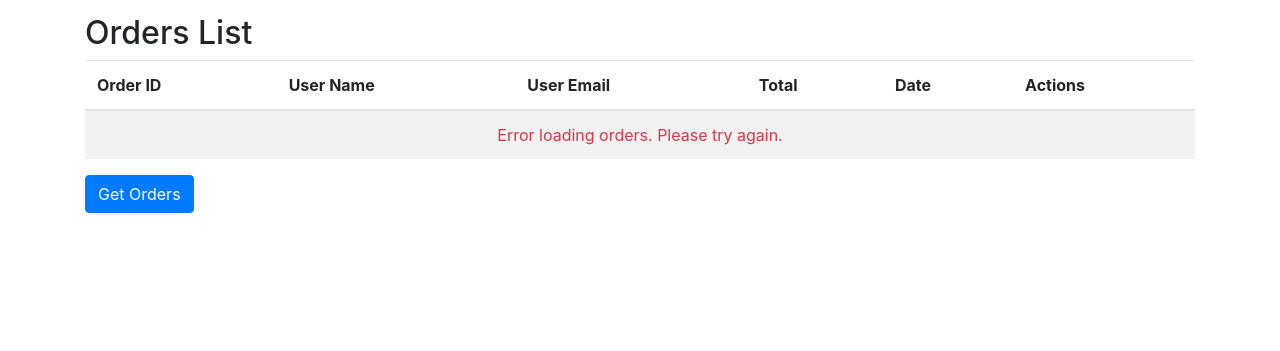
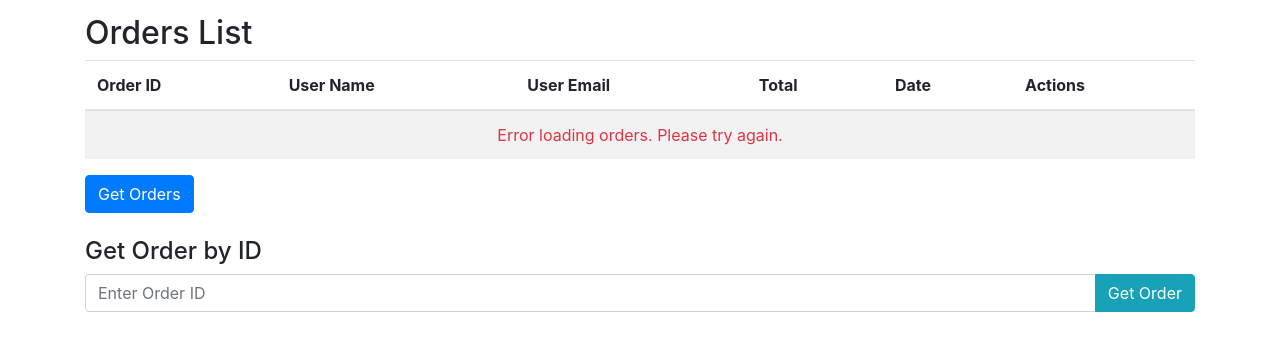
Before and after one commit to vbg03/Parcial-1-Compu, a Flask app: page /orders in a window 1280 px wide. Shown: the part 56-407 px from the top of the page. Run offline with Flask 3, Linux system fonts and the light colour scheme; some libraries are stand-ins or nearby versions.

Commit message:
Update orders.html

```diff
--- a/frontend/web/templates/orders.html
+++ b/frontend/web/templates/orders.html
@@ -1,5 +1,6 @@
 <!DOCTYPE html>
 <html lang="en">
+
 <head>
     <meta charset="UTF-8">
     <meta name="viewport" content="width=device-width, initial-scale=1.0">
@@ -11,6 +12,7 @@
         }
     </style>
 </head>
+
 <body>
 
     <nav class="navbar navbar-expand-md navbar-dark bg-dark fixed-top">
@@ -35,13 +37,26 @@
                     <th>User Email</th>
                     <th>Total</th>
                     <th>Date</th>
-                <th>Actions</th> </tr>
+                    <th>Actions</th>
+                </tr>
             </thead>
             <tbody></tbody>
         </table>
         <button type="button" class="btn btn-primary" onclick="getOrders()">Get Orders</button>
+
+        <div class="mt-4">
+            <h4>Get Order by ID</h4>
+            <div class="input-group mb-3">
+                <input type="number" id="orderIdInput" class="form-control" placeholder="Enter Order ID">
+                <div class="input-group-append">
+                    <button class="btn btn-info" type="button" onclick="getOrderById()">Get Order</button>
+                </div>
+            </div>
+            <div id="orderDetails" class="mt-3"></div>
+        </div>
     </div>
 
     <script src="/static/scriptOrders.js"></script>
 </body>
+
 </html>
```
Lines whose indentation alone changed are shown as unchanged.
